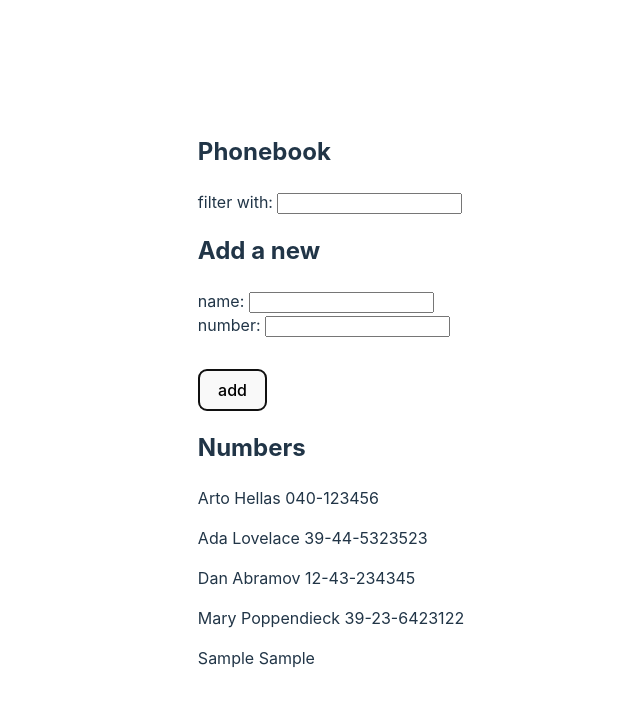
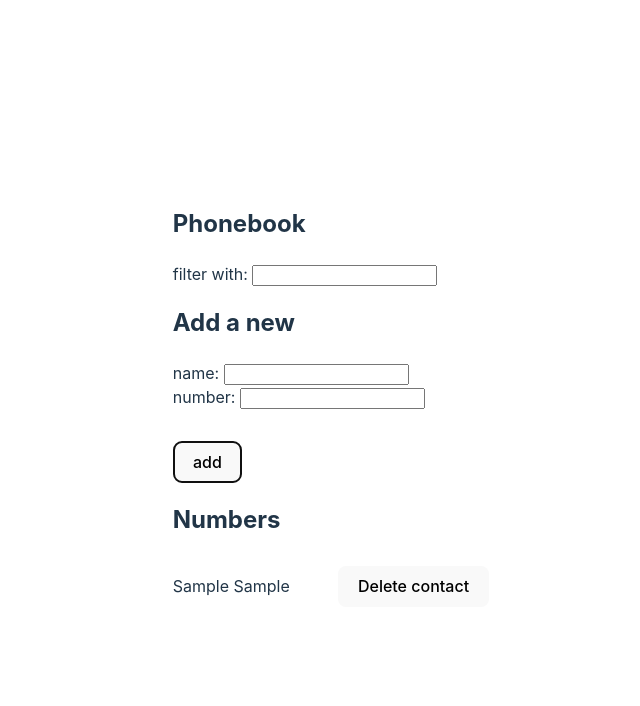
Before and after one commit to mikathefinn/Full-stack-open, a React (Vite) app in the folder osa-2/puhelinluettelo/: page / in a window 1280 px wide. Both pictures are taken after typing "Sample", "Sample" into the empty fields and a click on the button "add". Shown: the top 706 px of the page, without its empty margins (309-949 px from the left). Built offline with nearby package versions, Linux system fonts and the light colour scheme; data requests are answered from the project's data file.

Commit message:
2.14 done

```diff
--- a/osa-2/puhelinluettelo/db.json
+++ b/osa-2/puhelinluettelo/db.json
@@ -1,24 +1,3 @@
 {
-    "persons":[
-      {
-        "name": "Arto Hellas",
-        "number": "040-123456",
-        "id": 1
-      },
-      {
-        "name": "Ada Lovelace",
-        "number": "39-44-5323523",
-        "id": 2
-      },
-      {
-        "name": "Dan Abramov",
-        "number": "12-43-234345",
-        "id": 3
-      },
-      {
-        "name": "Mary Poppendieck",
-        "number": "39-23-6423122",
-        "id": 4
-      }
-    ]
-  }
+  "persons": []
+}
--- a/osa-2/puhelinluettelo/src/App.jsx
+++ b/osa-2/puhelinluettelo/src/App.jsx
@@ -1,9 +1,9 @@
 import { useState, useEffect } from 'react';
-import axios from 'axios'
+import axios from 'axios';
 import Person from './components/Person';
 import Filter from './components/Filter';
 import PersonForm from './components/PersonForm';
-import contactService from './services/contacts'
+import contactService from './services/contacts';
 
 const App = () => {
   const [persons, setPersons] = useState([]);
@@ -11,15 +11,11 @@ const App = () => {
   const [newNumber, setNewNumber] = useState('');
   const [filter, setFilter] = useState('');
 
-useEffect(()=>{
-  contactService
-  .getContacts()
-  .then(initialContacts=>{
-    setPersons(initialContacts)
-  })
-
-}, [])
-
+  useEffect(() => {
+    contactService.getContacts().then((initialContacts) => {
+      setPersons(initialContacts);
+    });
+  }, []);
 
   const addPerson = (event) => {
     event.preventDefault();
@@ -53,7 +49,18 @@ useEffect(()=>{
   const filteredNames = persons.filter((person) =>
     person.name.toLowerCase().includes(filter.toLowerCase())
   );
-  console.log(filteredNames);
+  const handleDeleteClick = (id) => {
+    console.log(id);
+    const contactToDelete = persons.find((person) => person.id === id);
+    contactService
+      .deleteContact(id)
+      .then(() => {
+        setPersons(persons.filter((person) => person.id !== id));
+      })
+      .catch((error) => {
+        console.error('Error deleting person:', error);
+      });
+  };
 
   return (
     <div>
@@ -70,7 +77,7 @@ useEffect(()=>{
       />
 
       <h2>Numbers</h2>
-      <Person persons={filteredNames} />
+      <Person persons={filteredNames} handleDeleteClick={handleDeleteClick} />
     </div>
   );
 };
--- a/osa-2/puhelinluettelo/src/components/Person.jsx
+++ b/osa-2/puhelinluettelo/src/components/Person.jsx
@@ -1,11 +1,18 @@
-const Person = ({ persons }) => {
-    return (
-      <div>
-        {persons.map((person, index) => (
-          <p key={index}>{person.name} {person.number}</p>
-          // HAS TO BE MAPPED TO PRING IT OUT
-        ))}
-      </div>
-    );
-  };
+const Person = ({ persons, handleDeleteClick }) => {
+  return (
+    <>
+      {persons.map((person) => (
+        <div className="contact" key={person.id}>
+          <p>
+            {person.name} {person.number}
+          </p>
+          <button onClick={() => handleDeleteClick(person.id)}>
+            Delete contact
+          </button>
+        </div>
+      ))}
+    </>
+  );
+};
+
 export default Person;
--- a/osa-2/puhelinluettelo/src/index.css
+++ b/osa-2/puhelinluettelo/src/index.css
@@ -36,6 +36,14 @@ h1 {
   font-size: 3.2em;
   line-height: 1.1;
 }
+.contact {
+  display: flex;
+  justify-content: space-between;
+  align-items: center;
+}
+.contact button {
+  margin: 0 0 0 3rem;
+}
 
 button {
   margin-top: 2rem;
--- a/osa-2/puhelinluettelo/src/services/contacts.js
+++ b/osa-2/puhelinluettelo/src/services/contacts.js
@@ -5,4 +5,12 @@ const getContacts = () => {
   const request = axios.get(baseUrl);
   return request.then((res) => res.data);
 };
-export default { getContacts };
+
+const deleteContact = (id) => {
+  return axios.delete(`${baseUrl}/${id}`).then((res) => {
+    console.log('Delete successful');
+    return res.data; // You can return data if needed
+  });
+};
+
+export default { getContacts, deleteContact };
```
